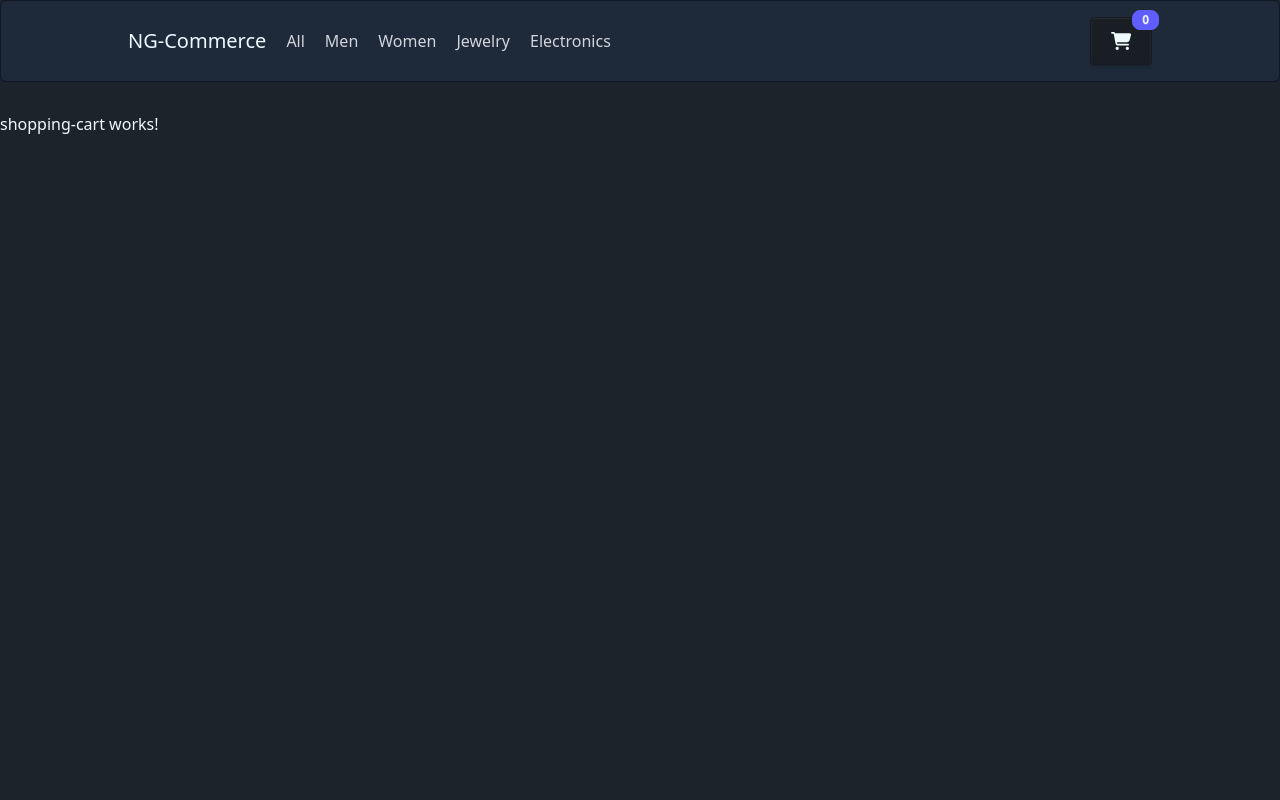
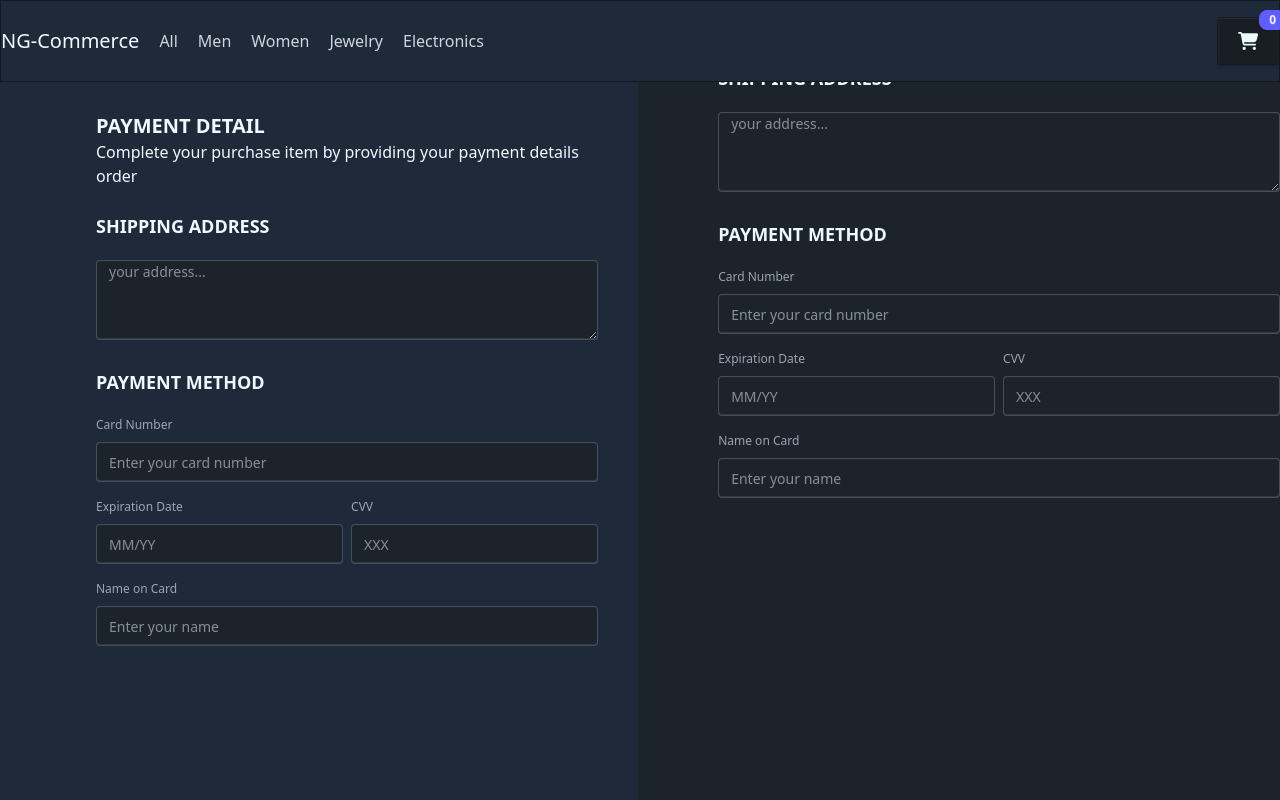
Before and after one commit to rico5k2/dcl-front-end, an Angular app: page /shopping-cart in a window 1280 px wide. Built offline with nearby package versions, Linux system fonts and the light colour scheme.

Commit message:
feat: add shopping cart payment detail form setup

```diff
--- a/src/app/app.component.ts
+++ b/src/app/app.component.ts
@@ -8,7 +8,7 @@ import { FontAwesomeModule } from '@fortawesome/angular-fontawesome';
   imports: [RouterOutlet, FontAwesomeModule, HeaderComponent],
   template: `
     <app-header />
-    <main class="my-10 mt-28">
+    <main class="h-full">
       <router-outlet />
     </main>
   `,
--- a/src/app/components/electronics/electronics.component.ts
+++ b/src/app/components/electronics/electronics.component.ts
@@ -7,19 +7,22 @@ import { ProductCardSkeletonComponent } from '../product-card-skeleton/product-c
   selector: 'app-electronics',
   imports: [ProductCardComponent, ProductCardSkeletonComponent],
   template: `
+    <div class="mt-28 my-20">
       @if (isLoading()) {
-    <div class="grid grid-cols-3 mx-auto max-w-5xl gap-6">
+      <div class="grid grid-cols-3 mx-auto max-w-7xl gap-6">
         @for (item of [1,2,3]; track item) {
         <app-product-card-skeleton />
         }
       </div>
       } @else {
-    <div class="grid grid-cols-3 mx-auto max-w-5xl gap-6">
+      <div class="grid grid-cols-3 mx-auto max-w-7xl gap-6">
         @for (product of productsResource.value(); track product.id) {
         <app-product-card [product]="product" />
         }
       </div>
+
       }
+    </div>
   `,
 })
 export class ElectronicsComponent {
--- a/src/app/components/header/header.component.ts
+++ b/src/app/components/header/header.component.ts
@@ -9,9 +9,9 @@ import { ShoppingCartLocalStorageService } from '../../services/shopping-cart-lo
   imports: [FontAwesomeModule, RouterLink, RouterLinkActive],
   template: `
     <header
-      class="w-full py-4 top-0 fixed bg-gray-800 rounded-md bg-clip-padding backdrop-filter backdrop-blur-sm bg-opacity-10 border border-gray-900 z-50"
+      class="w-full py-4 top-0 fixed bg-gray-800 bg-clip-padding backdrop-filter backdrop-blur-sm bg-opacity-10 border border-gray-900 z-50"
     >
-      <div class="max-w-5xl mx-auto flex items-center justify-between">
+      <div class="max-w-7xl mx-auto flex items-center justify-between">
         <div class="flex items-center gap-x-5">
           <a class="text-xl" routerLink="/">NG-Commerce</a>
           <a
--- a/src/app/components/home/home.component.ts
+++ b/src/app/components/home/home.component.ts
@@ -7,19 +7,22 @@ import { ProductCardSkeletonComponent } from '../product-card-skeleton/product-c
   selector: 'app-home',
   imports: [ProductCardComponent, ProductCardSkeletonComponent],
   template: `
+    <div class="mt-28 my-20">
       @if (isLoading()) {
-    <div class="grid grid-cols-3 mx-auto max-w-5xl gap-6">
+      <div class="grid grid-cols-3 mx-auto max-w-7xl gap-6">
         @for (item of [1,2,3]; track item) {
         <app-product-card-skeleton />
         }
       </div>
       } @else {
-    <div class="grid grid-cols-3 mx-auto max-w-5xl gap-6">
+      <div class="grid grid-cols-3 mx-auto max-w-7xl gap-6">
         @for (product of productsResource.value(); track product.id) {
         <app-product-card [product]="product" />
         }
       </div>
+
       }
+    </div>
   `,
 })
 export class HomeComponent {
--- a/src/app/components/jewelry/jewelry.component.ts
+++ b/src/app/components/jewelry/jewelry.component.ts
@@ -7,19 +7,22 @@ import { ProductCardSkeletonComponent } from '../product-card-skeleton/product-c
   selector: 'app-jewelry',
   imports: [ProductCardComponent, ProductCardSkeletonComponent],
   template: `
+    <div class="mt-28 my-20">
       @if (isLoading()) {
-    <div class="grid grid-cols-3 mx-auto max-w-5xl gap-6">
+      <div class="grid grid-cols-3 mx-auto max-w-7xl gap-6">
         @for (item of [1,2,3]; track item) {
         <app-product-card-skeleton />
         }
       </div>
       } @else {
-    <div class="grid grid-cols-3 mx-auto max-w-5xl gap-6">
+      <div class="grid grid-cols-3 mx-auto max-w-7xl gap-6">
         @for (product of productsResource.value(); track product.id) {
         <app-product-card [product]="product" />
         }
       </div>
+
       }
+    </div>
   `,
 })
 export class JewelryComponent {
--- a/src/app/components/men-clothing/men-clothing.component.ts
+++ b/src/app/components/men-clothing/men-clothing.component.ts
@@ -7,19 +7,22 @@ import { ProductCardSkeletonComponent } from '../product-card-skeleton/product-c
   selector: 'app-men-clothing',
   imports: [ProductCardComponent, ProductCardSkeletonComponent],
   template: `
+    <div class="mt-28 my-20">
       @if (isLoading()) {
-    <div class="grid grid-cols-3 mx-auto max-w-5xl gap-6">
+      <div class="grid grid-cols-3 mx-auto max-w-7xl gap-6">
         @for (item of [1,2,3]; track item) {
         <app-product-card-skeleton />
         }
       </div>
       } @else {
-    <div class="grid grid-cols-3 mx-auto max-w-5xl gap-6">
+      <div class="grid grid-cols-3 mx-auto max-w-7xl gap-6">
         @for (product of productsResource.value(); track product.id) {
         <app-product-card [product]="product" />
         }
       </div>
+
       }
+    </div>
   `,
 })
 export class MenClothingComponent {
--- a/src/app/components/product-card-skeleton/product-card-skeleton.component.ts
+++ b/src/app/components/product-card-skeleton/product-card-skeleton.component.ts
@@ -6,7 +6,7 @@ import { Component } from '@angular/core';
   template: `
     <div class="card skeleton bg-base-100 w-full h-full shadow-sm">
       <figure>
-        <div class="skeleton w-full h-[290px]"></div>
+        <div class="skeleton w-full h-[350px]"></div>
       </figure>
       <div class="card-body">
         <div class="skeleton w-full h-[35px] "></div>
--- a/src/app/components/product-card/product-card.component.ts
+++ b/src/app/components/product-card/product-card.component.ts
@@ -17,7 +17,7 @@ import { ShoppingCartLocalStorageService } from '../../services/shopping-cart-lo
     >
       <figure>
         <img
-          class="w-full h-[290px] object-fill"
+          class="w-full h-[320px] object-fill"
           [src]="product()?.image"
           alt="Shoes"
         />
--- a/src/app/components/shopping-cart/shopping-cart.component.html
+++ /dev/null
@@ -1 +0,0 @@
-<p>shopping-cart works!</p>
--- a/src/app/components/shopping-cart/shopping-cart.component.ts
+++ b/src/app/components/shopping-cart/shopping-cart.component.ts
@@ -3,9 +3,116 @@ import { Component } from '@angular/core';
 @Component({
   selector: 'app-shopping-cart',
   imports: [],
-  templateUrl: './shopping-cart.component.html',
-  styles: ``
+  template: `
+    <div class="mx-auto flex gap-x-20 min-h-full">
+      <div
+        class="w-full pt-28 bg-gray-800 border-r-gray-900 pl-24 pr-10 min-h-full"
+      >
+        <h2 class="text-xl font-bold uppercase">Payment Detail</h2>
+        <p>
+          Complete your purchase item by providing your payment details order
+        </p>
+        <!-- Shipping Address -->
+        <fieldset class="mt-4 fieldset px-0 p-4">
+          <legend class="fieldset-legend text-lg uppercase">
+            Shipping Address
+          </legend>
+          <textarea
+            type="text"
+            class="input w-full min-h-[80px]"
+            placeholder="your address..."
+          ></textarea>
+        </fieldset>
+        <!-- Payment Method -->
+        <fieldset class="mt-1 fieldset px-0 p-4">
+          <legend class="fieldset-legend text-lg uppercase">
+            Payment Method
+          </legend>
+
+          <div class="space-y-4">
+            <div class="w-full space-y-2">
+              <label class="fieldset-label">Card Number</label>
+              <input
+                type="number"
+                class="input w-full"
+                placeholder="Enter your card number"
+              />
+            </div>
+            <div class="flex items-center gap-x-2 w-full">
+              <div class="w-full space-y-2">
+                <label class="fieldset-label">Expiration Date</label>
+                <input type="text" class="input w-full" placeholder="MM/YY" />
+              </div>
+              <div class="w-full space-y-2">
+                <label class="fieldset-label">CVV</label>
+                <input type="number" class="input w-full" placeholder="XXX" />
+              </div>
+            </div>
+            <div class="w-full space-y-2">
+              <label class="fieldset-label">Name on Card</label>
+              <input
+                type="text"
+                class="input w-full"
+                placeholder="Enter your name"
+              />
+            </div>
+          </div>
+        </fieldset>
+      </div>
+      <div class="w-full">
+        <h2 class="text-xl font-bold uppercase">Payment Detail</h2>
+        <p>
+          Complete your purchase item by providing your payment details order
+        </p>
+        <!-- Shipping Address -->
+        <fieldset class="mt-1 fieldset px-0 p-4">
+          <legend class="fieldset-legend text-lg uppercase">
+            Shipping Address
+          </legend>
+          <textarea
+            type="text"
+            class="input w-full min-h-[80px]"
+            placeholder="your address..."
+          ></textarea>
+        </fieldset>
+        <!-- Payment Method -->
+        <fieldset class="mt-1 fieldset px-0 p-4">
+          <legend class="fieldset-legend text-lg uppercase">
+            Payment Method
+          </legend>
+
+          <div class="space-y-4">
+            <div class="w-full space-y-2">
+              <label class="fieldset-label">Card Number</label>
+              <input
+                type="number"
+                class="input w-full"
+                placeholder="Enter your card number"
+              />
+            </div>
+            <div class="flex items-center gap-x-2 w-full">
+              <div class="w-full space-y-2">
+                <label class="fieldset-label">Expiration Date</label>
+                <input type="text" class="input w-full" placeholder="MM/YY" />
+              </div>
+              <div class="w-full space-y-2">
+                <label class="fieldset-label">CVV</label>
+                <input type="number" class="input w-full" placeholder="XXX" />
+              </div>
+            </div>
+            <div class="w-full space-y-2">
+              <label class="fieldset-label">Name on Card</label>
+              <input
+                type="text"
+                class="input w-full"
+                placeholder="Enter your name"
+              />
+            </div>
+          </div>
+        </fieldset>
+      </div>
+    </div>
+  `,
+  styles: ``,
 })
-export class ShoppingCartComponent {
-
-}
+export class ShoppingCartComponent {}
--- a/src/app/components/women-clothing/women-clothing.component.ts
+++ b/src/app/components/women-clothing/women-clothing.component.ts
@@ -7,19 +7,22 @@ import { ProductCardSkeletonComponent } from '../product-card-skeleton/product-c
   selector: 'app-women-clothing',
   imports: [ProductCardComponent, ProductCardSkeletonComponent],
   template: `
+    <div class="mt-28 my-20">
       @if (isLoading()) {
-    <div class="grid grid-cols-3 mx-auto max-w-5xl gap-6">
+      <div class="grid grid-cols-3 mx-auto max-w-7xl gap-6">
         @for (item of [1,2,3]; track item) {
         <app-product-card-skeleton />
         }
       </div>
       } @else {
-    <div class="grid grid-cols-3 mx-auto max-w-5xl gap-6">
+      <div class="grid grid-cols-3 mx-auto max-w-7xl gap-6">
         @for (product of productsResource.value(); track product.id) {
         <app-product-card [product]="product" />
         }
       </div>
+
       }
+    </div>
   `,
 })
 export class WomenClothingComponent {
--- a/src/styles.css
+++ b/src/styles.css
@@ -3,3 +3,9 @@
 @plugin "daisyui" {
   themes: dark --default;
 }
+
+html,
+:root,
+body {
+  height: 100%;
+}
```
Lines whose indentation alone changed are shown as unchanged.
